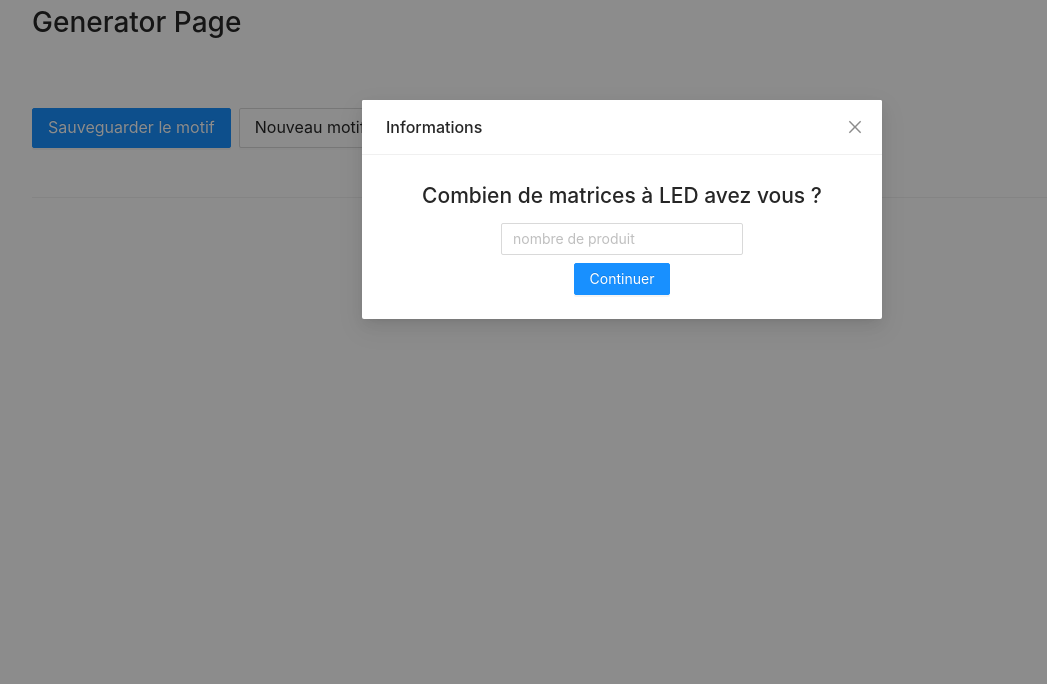
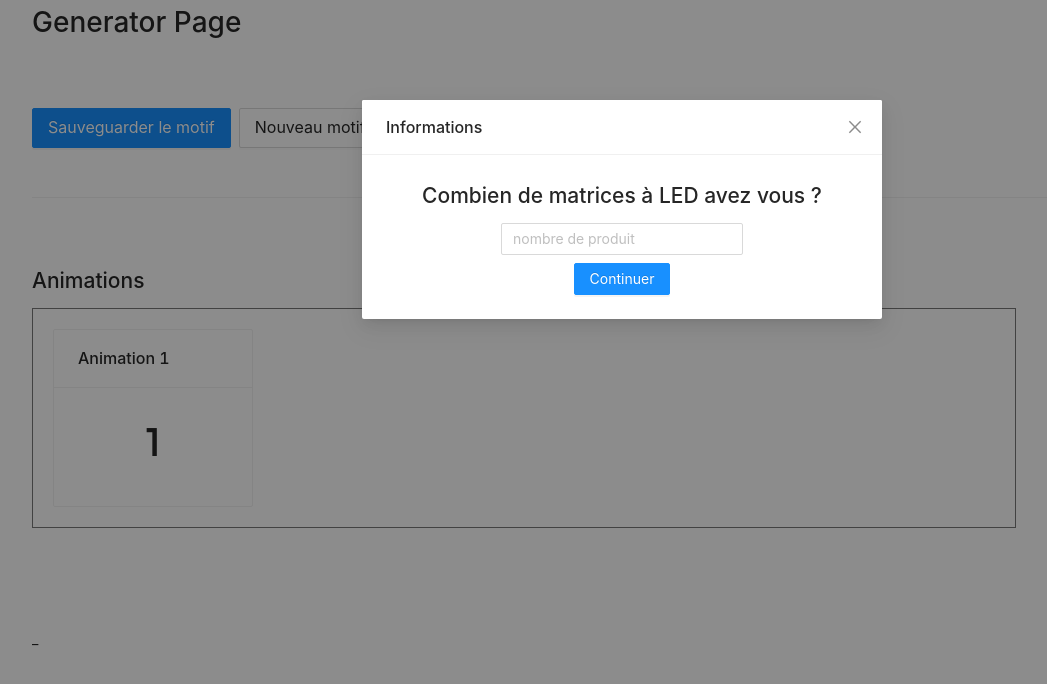
Before and after one commit to Franklin-Duval/led-matrix-motif-generator, a React (Create React App) app: page /generator in a window 1280 px wide. Shown: the top 684 px of the page, without its empty margins (18-1065 px from the left). Built offline with nearby package versions, Linux system fonts and the light colour scheme.

Commit message:
feat: check point

```diff
--- a/src/modules/generator/index.tsx
+++ b/src/modules/generator/index.tsx
@@ -3,6 +3,7 @@ import Paragraph from 'antd/lib/typography/Paragraph';
 import { useState } from 'react';
 import '../../assets/global-css/display.css';
 import AppAnimation from '../../entities/Animation';
+import { AnimationCard } from './components/AnimationCard';
 import { Matrix } from './components/Matrix';
 
 export const GeneratorPage = () => {
@@ -93,6 +94,12 @@ export const GeneratorPage = () => {
           </Tabs.TabPane>
         ))}
       </Tabs>
+
+      <h2 style={{ marginTop: 50 }}>Animations</h2>
+      <div className='animation-box horizontal-scroll'>
+        <AnimationCard key={1} index={1} frame={[[]]} />
+      </div>
+      <div>_</div>
     </div>
   );
 };
```
